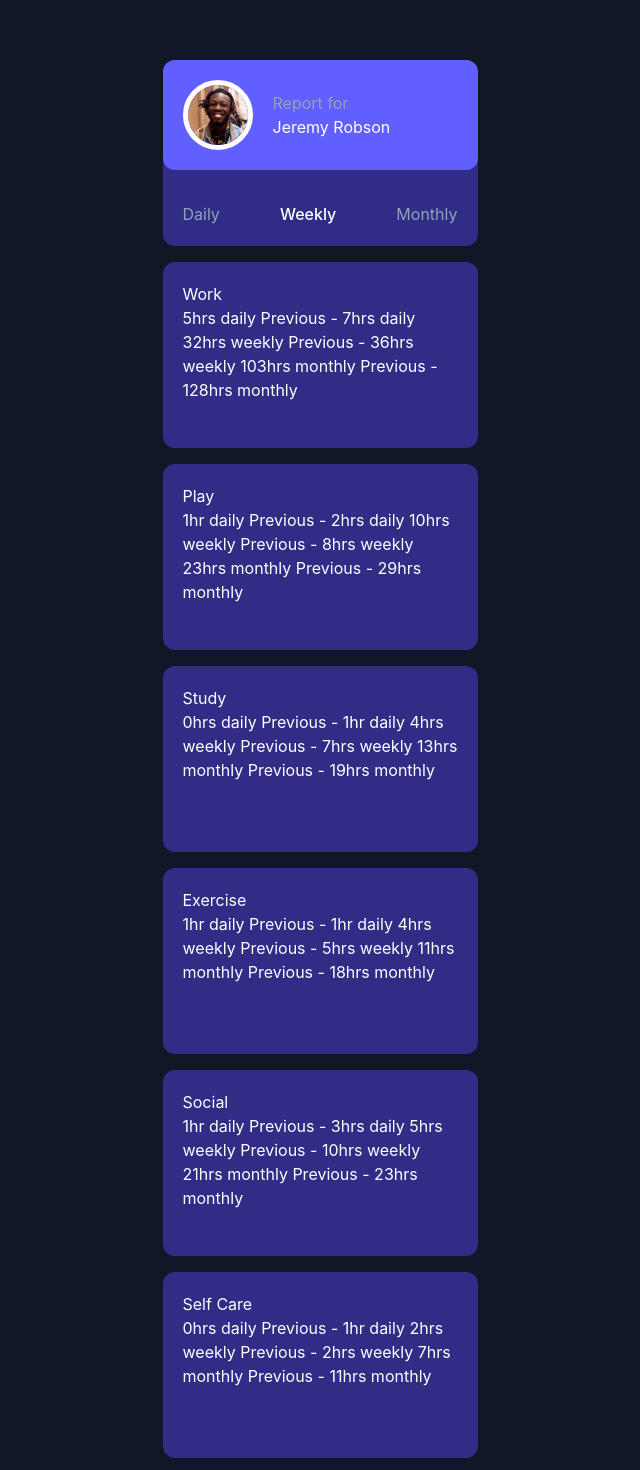
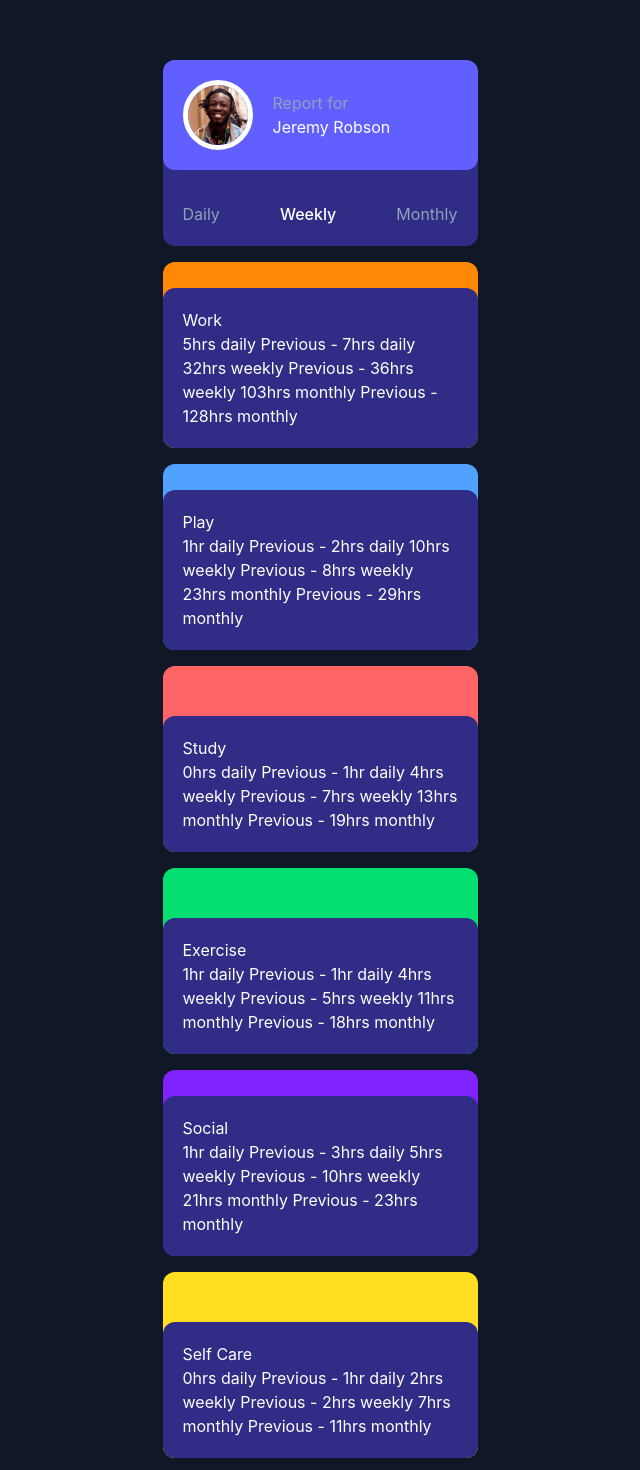
Before and after one commit to JoshuaM04/Time-Tracking-Dashboard, a React (Vite) app in the folder time-tracking-dashboard/: page / in a window 1280 px wide. Shown: the top 1470 px of the page, without its empty margins (320-960 px from the left). Built offline with nearby package versions, Linux system fonts and the light colour scheme.

Commit message:
Added a wrapper for each box and applied styling to the wrappers.

```diff
--- a/time-tracking-dashboard/src/App.jsx
+++ b/time-tracking-dashboard/src/App.jsx
@@ -19,6 +19,7 @@ export default function Dashboard() {
           </div>
         </div>
 
+        <section className="bg-orange-400 rounded-xl flex items-end">
           <div className="box bg-indigo-900 rounded-xl p-[20px] text-white">
             <h2>Work</h2>
             5hrs  daily
@@ -28,7 +29,9 @@ export default function Dashboard() {
             103hrs  monthly
             Previous - 128hrs  monthly
           </div>
+        </section>
 
+        <section className="bg-blue-400 rounded-xl flex items-end">
           <div className="box bg-indigo-900 rounded-xl p-[20px] text-white">
             <h2>Play</h2>
             1hr  daily
@@ -38,7 +41,9 @@ export default function Dashboard() {
             23hrs  monthly
             Previous - 29hrs  monthly
           </div>
+        </section>
 
+        <section className="bg-red-400 rounded-xl flex items-end">
           <div className="box bg-indigo-900 rounded-xl p-[20px] text-white">
             <h2>Study</h2>
             0hrs  daily
@@ -48,7 +53,9 @@ export default function Dashboard() {
             13hrs  monthly
             Previous - 19hrs  monthly
           </div>
+        </section>
 
+        <section className="bg-green-400 rounded-xl flex items-end">
           <div className="box bg-indigo-900 rounded-xl p-[20px] text-white">
             <h2>Exercise</h2>
             1hr  daily
@@ -58,7 +65,9 @@ export default function Dashboard() {
             11hrs  monthly
             Previous - 18hrs  monthly
           </div>
+        </section>
 
+        <section className="bg-violet-600 rounded-xl flex items-end">
           <div className="box bg-indigo-900 rounded-xl p-[20px] text-white">
             <h2>Social</h2>
             1hr  daily
@@ -68,7 +77,9 @@ export default function Dashboard() {
             21hrs  monthly
             Previous - 23hrs  monthly
           </div>
+        </section>
 
+        <section className="bg-yellow-300 rounded-xl flex items-end">
           <div className="box bg-indigo-900 rounded-xl p-[20px] text-white">
             <h2>Self Care</h2>
             0hrs  daily
@@ -78,6 +89,7 @@ export default function Dashboard() {
             7hrs  monthly
             Previous - 11hrs  monthly
           </div>
+        </section>
       </main>
 
       <footer className="attribution relative bottom-0 text-center -m-5 mt-5 text-white p-[20px] w-[355px]">
```
Lines whose indentation alone changed are shown as unchanged.
